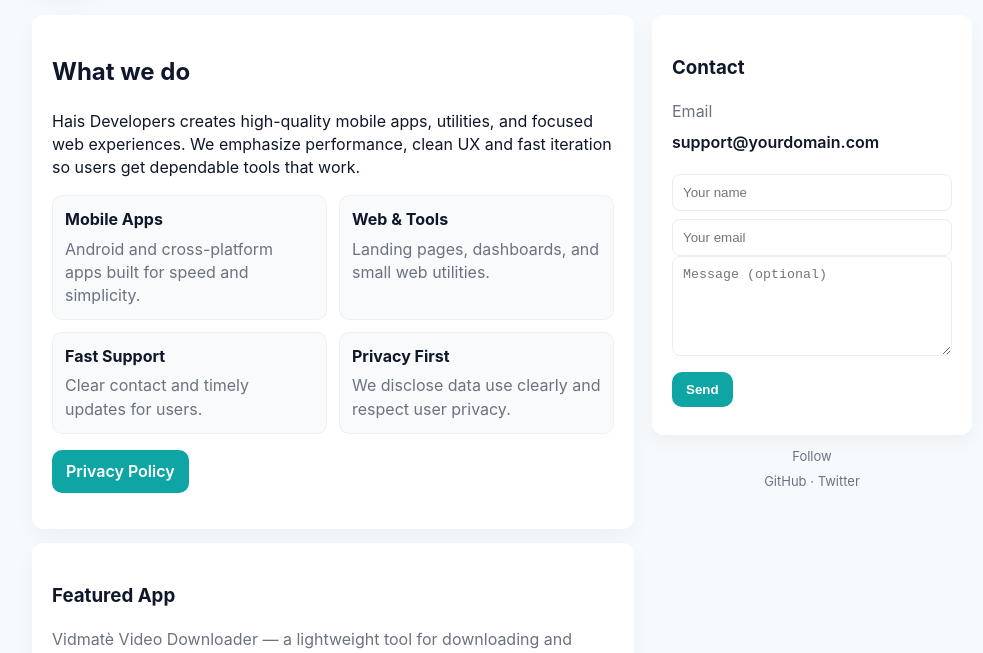
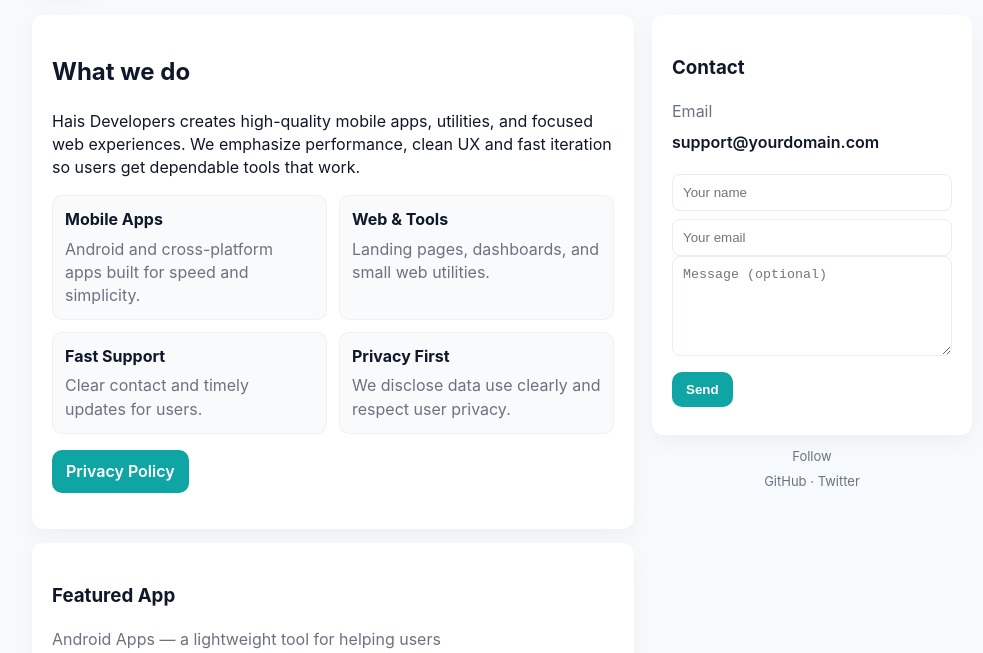
Before and after one commit to harisakram274/Hais-Developers, a plain HTML site: page index.html in a window 1280 px wide. Shown: the part 145-798 px from the top of the page, without its empty margins (138-1121 px from the left). Drawn offline with Linux system fonts and the light colour scheme.

Commit message:
Update index.html

```diff
--- a/index.html
+++ b/index.html
@@ -81,7 +81,7 @@
 
           <div style="margin-top:14px" class="card">
             <h3>Featured App</h3>
-            <p style="margin:6px 0;color:var(--muted)">Vidmatè Video Downloader — a lightweight tool for downloading and organizing videos.</p>
+            <p style="margin:6px 0;color:var(--muted)">Android Apps — a lightweight tool for helping users</p>
             <p style="margin:12px 0 0"><a class="cta" href="#" style="background:#0369a1">View on Google Play</a></p>
           </div>
         </section>
```
